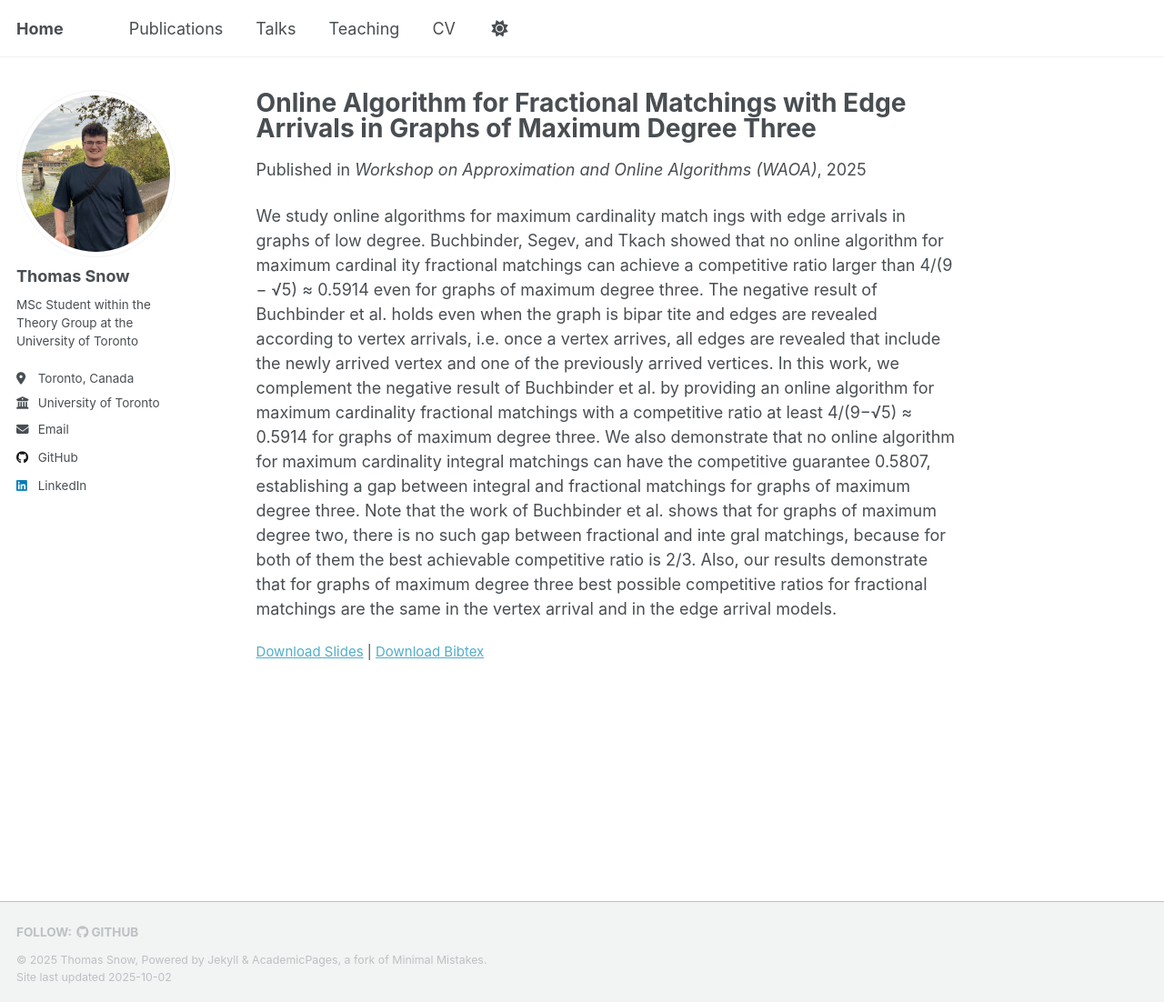
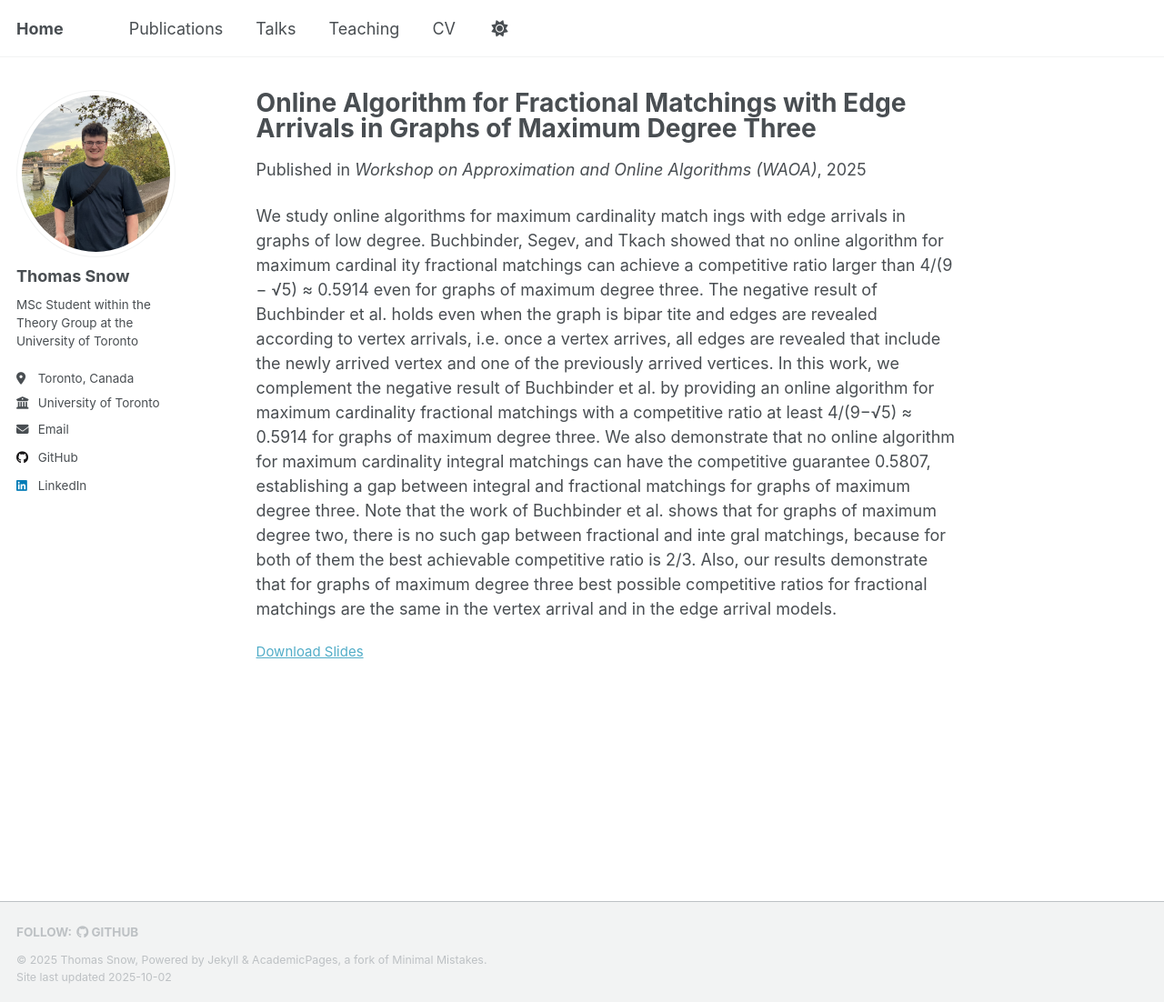
Before and after one commit to tsnowh/tsnowh.github.io, a Jekyll site: the page built from _publications/WAOA-2025.md, in a window 1280 px wide and 1102 px high. Shown: the whole window at 91% size. Built offline with Jekyll 4.4.1, drawn with Linux system fonts in a browser that asks for light colours; a script that is not in the unit is left out.

```diff
--- a/_publications/WAOA-2025.md
+++ b/_publications/WAOA-2025.md
@@ -7,12 +7,12 @@ excerpt: 'Authors: Kanstantsin Pashkovich, Thomas Snow'
 date: 2025-11-10
 venue: 'Workshop on Approximation and Online Algorithms (WAOA)'
 slidesurl: 'https://tsnowh.github.io/files/WAOA-2025-presentation.pdf'
-bibtexurl: 'https://tsnowh.github.io/files/WAOA-proceedings.bib'
 paperurl: 'https://link.springer.com/chapter/10.1007/978-3-032-06706-7_14'
 ---
 <!---
 paperurl: 'http://academicpages.github.io/files/paper1.pdf'
 citation: 'Your Name, You. (2009). &quot;Paper Title Number 1.&quot; <i>Journal 1</i>. 1(1).'
+bibtexurl: 'https://tsnowh.github.io/files/WAOA-proceedings.bib'
 -->
 
 We study online algorithms for maximum cardinality match
```
